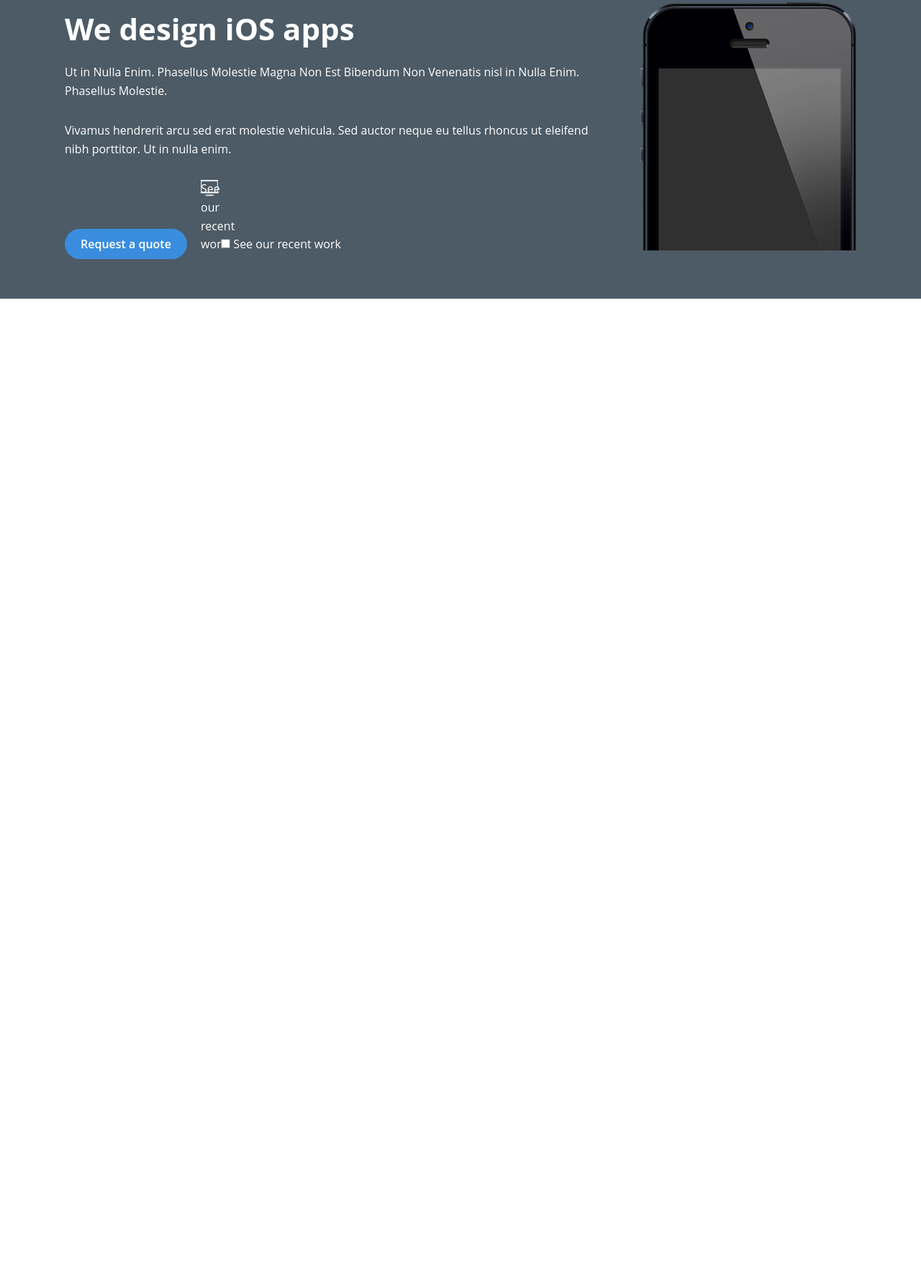
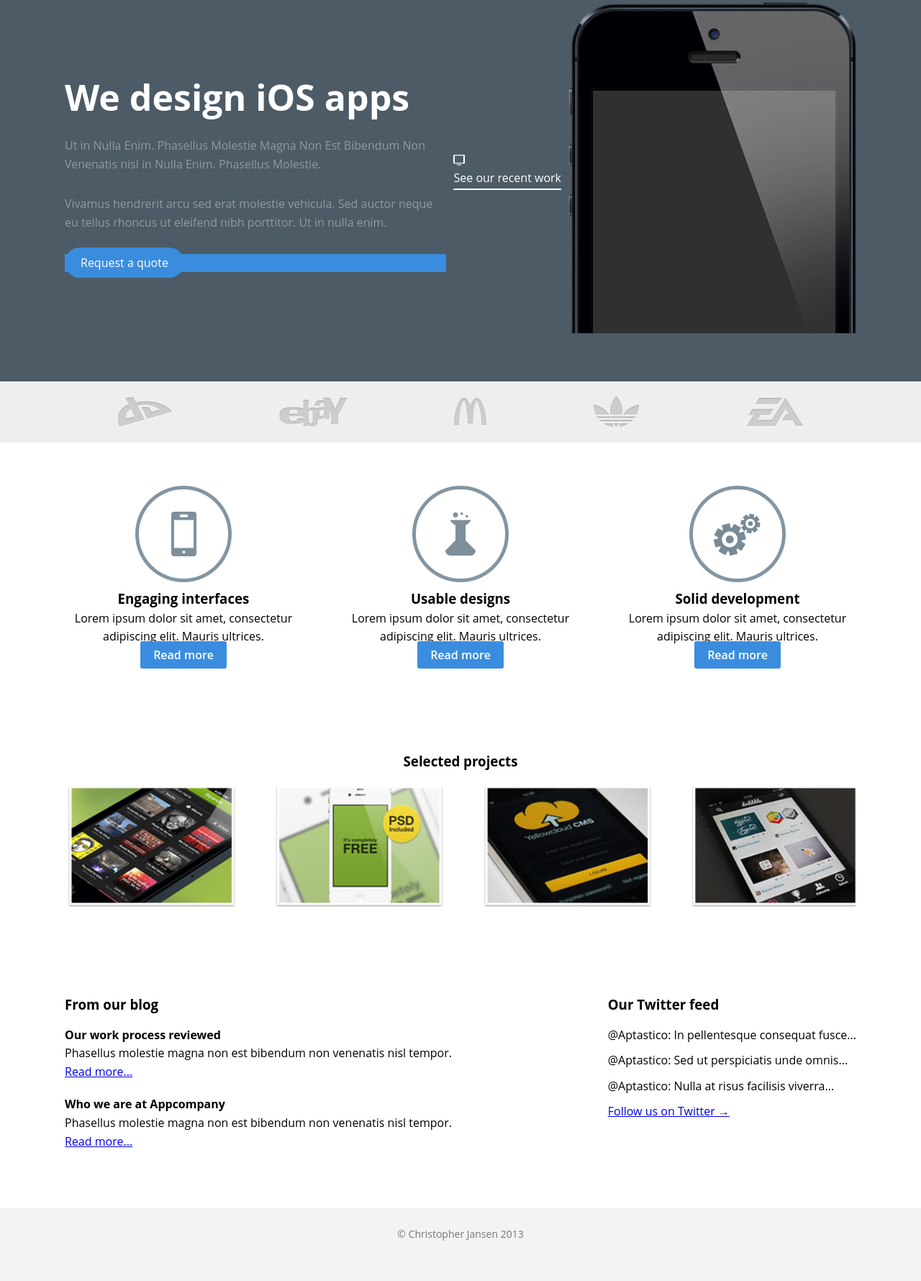
Before and after one commit to isabelaocampo09/Apptastico, a plain HTML site: page index.html in a window 1280 px wide. Shown: the part 141-1921 px from the top of the page at 72% size. Before the commit the page ends 800 px from the top, so only its background shows below. Drawn offline with Linux system fonts and the light colour scheme.

Commit message:
Apptastico

```diff
--- a/index.html
+++ b/index.html
@@ -27,7 +27,7 @@
     <div class="hero container">
       <div class="hero-text">
 
-        <h2>We design <strong>iOS apps</strong></h2>
+        <h2>We design iOS apps</h2>
 
         <p>Ut in Nulla Enim. Phasellus Molestie Magna Non Est Bibendum Non
           Venenatis nisl in Nulla Enim. Phasellus Molestie.</p>
@@ -37,15 +37,98 @@
 
         <div class="hero-btns">
           <a href="#" class="btn-one">Request a quote</a>
-          <span class="icon"> See our recent work</span>
-          <label><input type="checkbox"> See our recent work</label>
         </div>
+
+
       </div>
+      <div class="btn-two">
+           <span class="icon">
+            <img src="assets/images/shape01.png">
+            <p class="icon-p">See our recent work</p>
+          </span>
+        </div>
 
       <div class="hero-image">
         <img src="./assets/images/iphone.png">
       </div>
     </div>
   </header>
+
+  <section class="clients">
+    <div class="container logos">
+      <img src="assets/images/dummy01.png">
+      <img src="assets/images/dummy02.png">
+      <img src="assets/images/dummy03.png">
+      <img src="assets/images/dummy04.png">
+      <img src="assets/images/dummy05.png">
+    </div>
+  </section>
+
+  <section class="features container">
+    <div class="feature">
+      <img src="/assets/images/img1.png">
+      <h3>Engaging interfaces</h3>
+      <p>Lorem ipsum dolor sit amet, consectetur adipiscing elit. Mauris ultrices.</p>
+      <a href="#" class="btn-secondary">Read more</a>
+    </div>
+
+    <div class="feature">
+      <img src="/assets/images/img2.png">
+      <h3>Usable designs</h3>
+      <p>Lorem ipsum dolor sit amet, consectetur adipiscing elit. Mauris ultrices.</p>
+      <a href="#" class="btn-secondary">Read more</a>
+    </div>
+
+    <div class="feature">
+      <img src="/assets/images/img3.png">
+      <h3>Solid development</h3>
+      <p>Lorem ipsum dolor sit amet, consectetur adipiscing elit. Mauris ultrices.</p>
+      <a href="#" class="btn-secondary">Read more</a>
+    </div>
+  </section>
+
+  <section class="projects container">
+    <h3>Selected projects</h3>
+    <div class="project-gallery">
+      <img src="/assets/images/imagen_1.png">
+      <img src="/assets/images/imagen_2.png">
+      <img src="/assets/images/imagen_3.png">
+      <img src="/assets/images/imagen_4.png">
+    </div>
+  </section>
+
+  <section class="updates container">
+    <div class="blog">
+      <h3>From our blog</h3>
+      <div class="post">
+        <h4>Our work process reviewed</h4>
+        <p>Phasellus molestie magna non est bibendum non venenatis nisl tempor.</p>
+        <a href="#">Read more...</a>
+      </div>
+      <div class="post">
+        <h4>Who we are at Appcompany</h4>
+        <p>Phasellus molestie magna non est bibendum non venenatis nisl tempor.</p>
+        <a href="#">Read more...</a>
+      </div>
+    </div>
+
+    <div class="twitter">
+      <h3>Our Twitter feed</h3>
+      <p>@Aptastico: In pellentesque consequat fusce...</p>
+      <p>@Aptastico: Sed ut perspiciatis unde omnis...</p>
+      <p>@Aptastico: Nulla at risus facilisis viverra...</p>
+      <a href="#">Follow us on Twitter →</a>
+    </div>
+  </section>
+
+  <footer class="footer">
+    <p>© Christopher Jansen 2013</p>
+    <div class="social">
+      <a href="#"></a>
+      <a href="#"></a>
+      <a href="#"></a>
+    </div>
+  </footer>
+
 </body>
 </html>
--- a/styles/styles.css
+++ b/styles/styles.css
@@ -20,6 +20,8 @@ body {
   background: #4c5b66;
   color: #fff;
   padding-bottom: 60px;
+  position: relative;
+  overflow: visible;
 }
 
 .nav {
@@ -36,12 +38,12 @@ body {
 nav ul {
   list-style: none;
   display: flex;
-  gap: 25px;
+  gap: 60px;
 }
 
 nav a {
   color: #fff;
-  text-decoration: none;
+   font-family: 'Open Sans', sans-serif;
   font-weight: 600;
   transition: opacity 0.3s;
 }
@@ -50,7 +52,7 @@ nav a {
   display: flex;
   justify-content: space-between;
   align-items: center;
-  gap: 40px;
+  gap: 10px;
   padding-top: 50px;
 }
 
@@ -59,16 +61,20 @@ nav a {
 }
 
 .hero-text h2 {
-  font-size: 42px;
+  font-size: 50px;
   margin-bottom: 15px;
+  font-weight: 300px;
 }
 
 .hero-text p {
   margin-bottom: 30px;
+  color: #91999d;
+  font-family: 'Open Sans', sans-serif;
 }
 
 .hero-btns {
-  margin-top: 25px;
+  margin-top: 10px;
+  background-color: #3a8dde;
 }
 
 .btn-one {
@@ -77,20 +83,114 @@ nav a {
   padding: 10px 22px;
   border-radius: 30px;
   text-decoration: none;
-  font-weight: 600;
+  font-weight: 300px;
   margin-right: 15px;
 }
 
-.icon {
-  display: inline-block; /* Necesario para que tenga dimensiones */
-  width: 24px;
-  height: 24px;
-  background-image: url("/assets/images/shape01.png");
-  background-size: cover; /* Ajusta la imagen al tamaño del span */
-  background-position: center;
+.icon img {
+  width: 16px;
+  height: 16px;
+  vertical-align: middle;
+  margin-right: 6px;
+}
+
+.btn-two {
+  display: inline-flex;
+  align-items: center;
+  gap: 10px;
+  border-bottom: 2px solid #ffffff;
+  padding-bottom: 1px;
 }
 
 .hero-image img {
-  width: 300px;
+  width: 400px;
   justify-content: left;
+  align-items: baseline;
 }
+
+.clients {
+  background: #eeeeee;
+  padding: 20px 0;
+}
+
+.logos {
+  display: flex;
+  justify-content: space-around;
+  align-items: center;
+  opacity: 0.7;
+}
+
+.features {
+  display: flex;
+  justify-content: space-between;
+  text-align: center;
+  padding: 60px 0;
+}
+
+.feature {
+  width: 30%;
+}
+
+.feature .icon {
+  font-size: 40px;
+  margin-bottom: 15px;
+}
+
+.btn-secondary {
+  background: #3a8dde;
+  color: #fff;
+  padding: 8px 18px;
+  text-decoration: none;
+  border-radius: 3px;
+  font-weight: 600;
+}
+
+.projects {
+  padding: 60px 0;
+  text-align: center;
+}
+
+.project-gallery {
+  display: flex;
+  justify-content: space-between;
+  margin-top: 20px;
+  gap: 15px;
+}
+
+.project-gallery img {
+  width: 23%;
+  border-radius: 5px;
+}
+
+.updates {
+  display: flex;
+  justify-content: space-between;
+  gap: 40px;
+  padding: 60px 0;
+}
+
+.updates h3 {
+  margin-bottom: 15px;
+}
+
+.post {
+  margin-bottom: 20px;
+}
+
+.twitter p {
+  margin-bottom: 10px;
+}
+
+.footer {
+  background: #f3f3f3;
+  text-align: center;
+  padding: 25px 0;
+  font-size: 14px;
+  color: #777;
+}
+
+.social a {
+  margin: 0 5px;
+  text-decoration: none;
+  font-size: 18px;
+}
```
Also changed, not shown: assets/images/imagen_1.png (added), assets/images/imagen_2.png (added), assets/images/imagen_3.png (added), assets/images/imagen_4.png (added).
